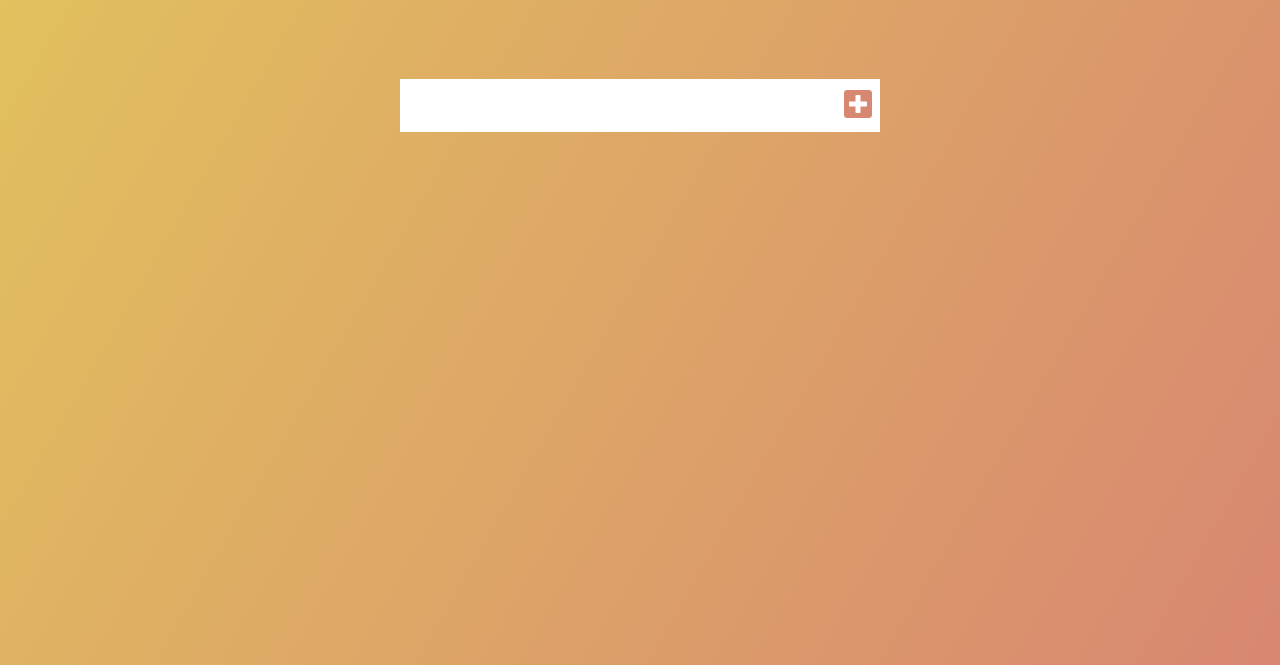
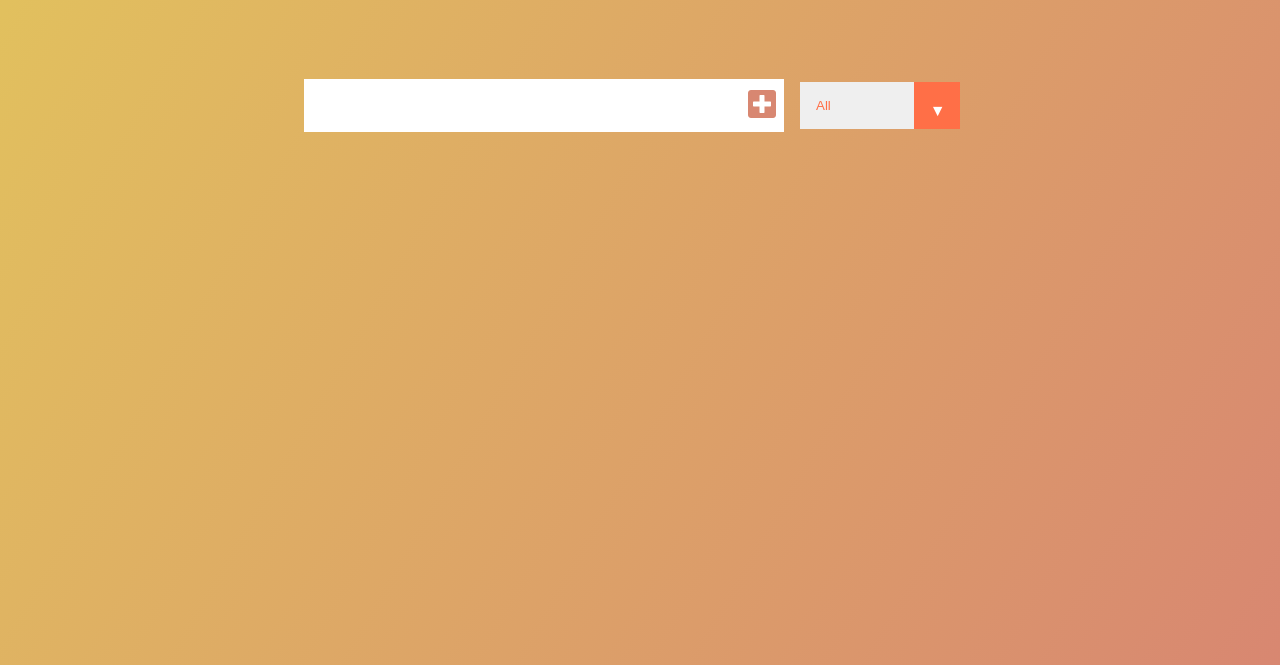
Before and after one commit to tamtam321/vanillaJsTodo, a plain HTML site: page index.html in a window 1280 px wide. Shown: the part 135-800 px from the top of the page. Drawn offline with Linux system fonts and the light colour scheme.

Commit message:
Added delete transition, select filter and already styled it. Next time make function for select filter.

```diff
--- a/app.js
+++ b/app.js
@@ -3,10 +3,11 @@
 const todoInput = document.querySelector(".todo-input");
 const todoButton = document.querySelector(".addTodo-button");
 const todoList = document.querySelector(".todo-list");
+const filterOption = document.querySelector(".filter-todo");
 
 //____________Event Listeners_______________
 todoButton.addEventListener("click", addTodo);
-todoList.addEventListener("click", deleteCheck);
+todoList.addEventListener("click", checkDelete);
 
 //____________Functions_____________________
 function addTodo(event)
@@ -43,19 +44,11 @@ function addTodo(event)
     todoInput.value = "";
 }
 
-// Delete Button Function
-function deleteCheck(e)
+// Check & Delete Button Function
+function checkDelete(e)
 {
     // Store what I clicked on
     const item = e.target;
-
-    // Delete Todo
-    if(item.classList[0] === "trash-btn")
-    {
-        const todo = item.parentElement;
-        todo.classList.add("fall");
-        todo.remove();
-    }
 
     // Check Mark
     if(item.classList[0] === "complete-btn")
@@ -63,4 +56,24 @@ function deleteCheck(e)
         const todo = item.parentElement;
         todo.classList.toggle("completed");
     }
+
+    // Delete Todo
+    if(item.classList[0] === "trash-btn")
+    {
+        const todo = item.parentElement;
+
+        // Animation
+        todo.classList.add("fall");
+
+        // After the transition remove item
+        todo.addEventListener("transitionend", function()
+        {
+            todo.remove();
+        });
+    }
 }
+
+function filterTodo(e)
+{
+
+}
--- a/index.html
+++ b/index.html
@@ -19,6 +19,13 @@
             <button type="submit" class="addTodo-button">
                 <i class="fas fa-plus-square"></i>
             </button>
+            <div class="select">
+                <select name="todos" class="filter-todo">
+                    <option value="all">All</option>
+                    <option value="completed">Completed</option>
+                    <option value="uncompleted">Uncompleted</option>
+                </select>
+            </div>
         </form>
 
         <div class="todo-container">
--- a/style.css
+++ b/style.css
@@ -13,6 +13,7 @@ body
     min-height: 100vh;
 }
 
+/*___________ Header, Input, Add Button ________*/
 header
 {
     font-size: 1.5rem;
@@ -48,6 +49,7 @@ form button:hover
     color: white;
 }
 
+/*__________ List, Check & Trash Button ___________*/
 .todo-container
 {
     display: flex;
@@ -110,7 +112,52 @@ form button:hover
     opacity: 0.5;
 }
 
+/* Delete transition */
 .fall
 {
+    transform: translateY(8rem) rotateZ(20deg);
+    opacity: 0;
+}
 
+/*__________ All, Completed, Uncompleted Filter__________*/
+select
+{
+    -webkit-appearance: none;
+    -moz-appearance: none;
+    appearance: none;
+    outline: none;
+    border: none;
 }
+
+.select
+{
+    margin: 1rem;
+    position: relative;
+    overflow: hidden;
+}
+
+select
+{
+    color: #ff6f47;
+    width: 10rem;
+    cursor: pointer;
+    padding: 1rem;
+}
+
+.select::after
+{
+    content: "\25BC";
+    position: absolute;
+    background: #ff6f47;
+    top: 0;
+    right: -0.1rem;
+    padding: 1rem;
+    pointer-events: none;
+    transition: all 300ms ease;
+}
+
+.select:hover::after
+{
+    background: white;
+    color: #ff6f47;
+}
```
